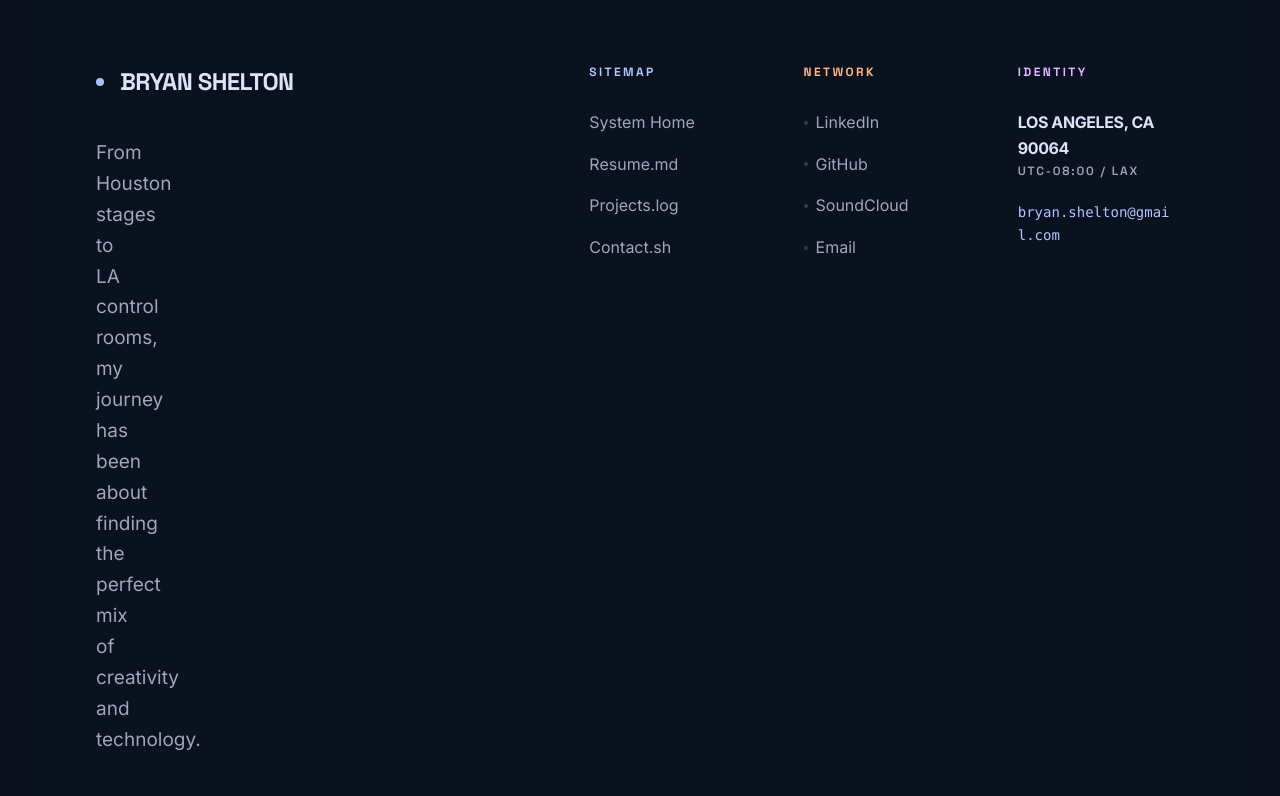
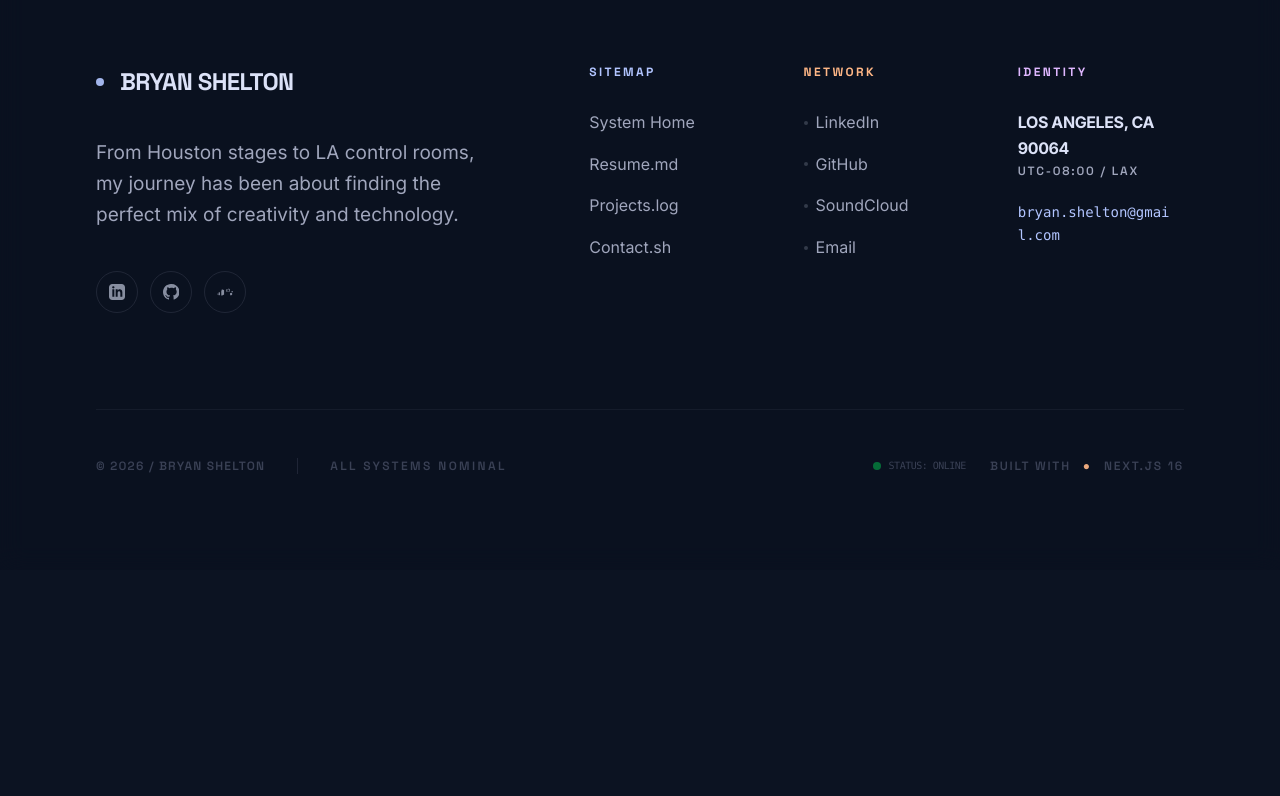
Before and after one commit to shelton-cloud/my-website, a Next.js app: page / in a window 1280 px wide. Shown: the part 1260-2056 px from the top of the page. After the commit the page ends 1830 px from the top, so only its background shows below. Built offline with nearby package versions, Linux system fonts and the light colour scheme.

Commit message:
fix: aggressively resolve footer text stacking by removing width constraints

```diff
--- a/src/components/Footer.tsx
+++ b/src/components/Footer.tsx
@@ -10,14 +10,14 @@ export function Footer() {
             <div className="container-max">
                 <div className="grid grid-cols-1 lg:grid-cols-12 gap-16 md:gap-24">
                     {/* Brand Section */}
-                    <div className="lg:col-span-5 flex flex-col items-start">
+                    <div className="lg:col-span-5 flex flex-col items-start w-full">
                         <Link href="/" className="group flex items-center gap-4 mb-10">
                             <div className="w-2 h-2 rounded-full bg-primary animate-pulse"></div>
                             <span className="font-display font-bold text-2xl tracking-tight uppercase group-hover:text-primary transition-colors">
                                 {profile.name}
                             </span>
                         </Link>
-                        <p className="body-lg text-on-surface-variant max-w-sm leading-relaxed mb-10">
+                        <p className="body-lg text-on-surface-variant leading-relaxed mb-10 w-full">
                             {profile.personal.journey}
                         </p>
                         <div className="flex gap-3">
```
